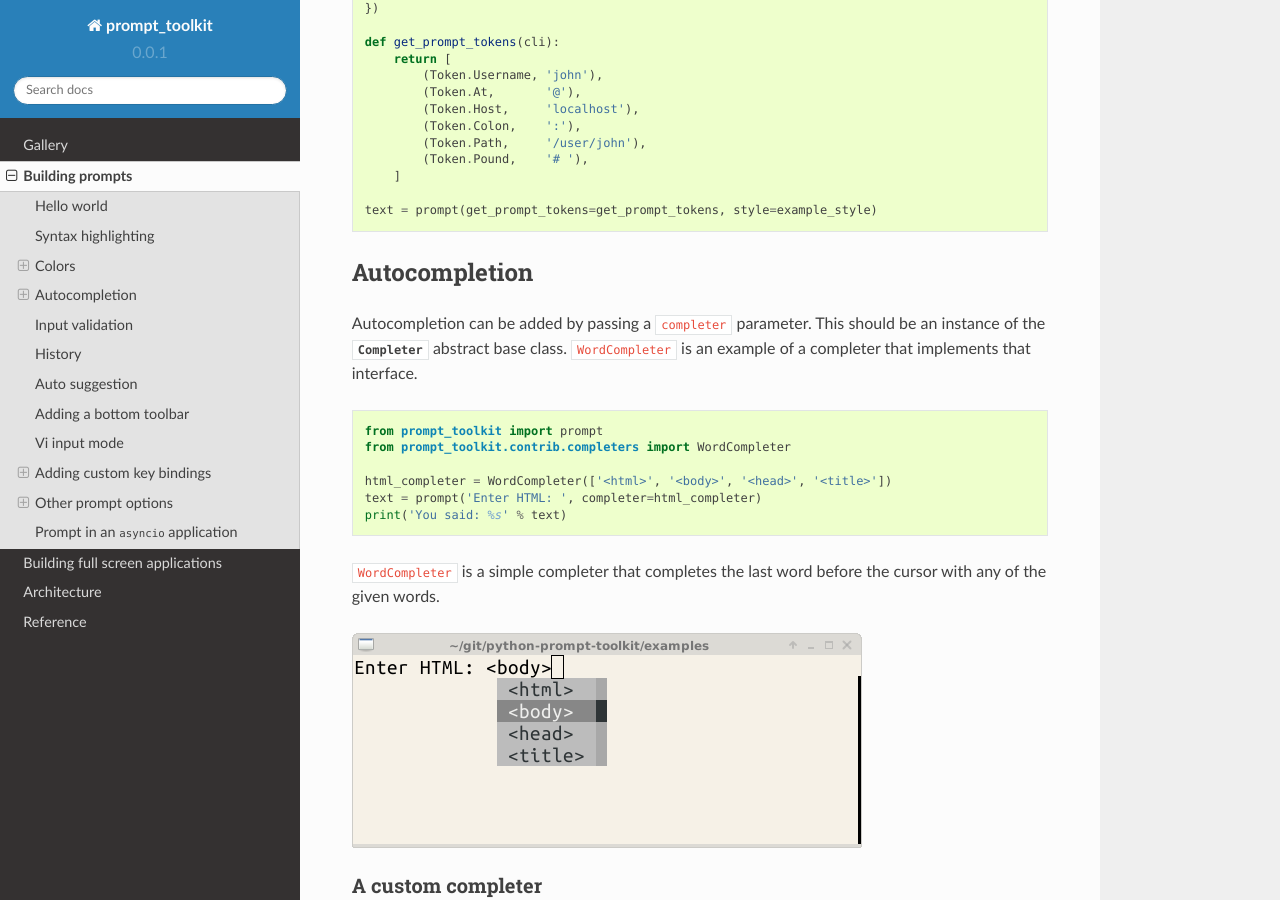
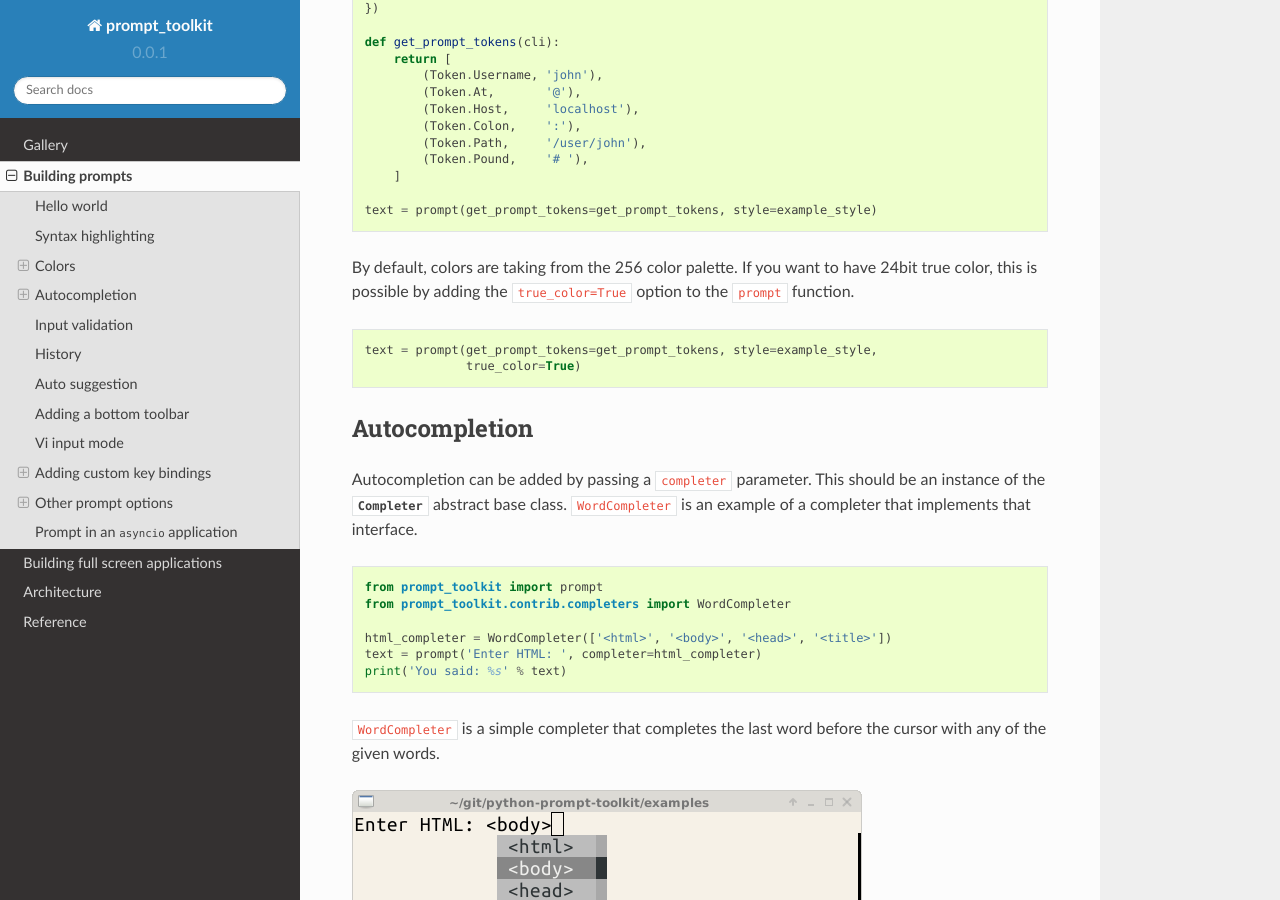
Before and after one commit to dbcli/pgcli, a Sphinx documentation site: the page built from docs/pages/building_prompts.rst, in a window 1280 px wide and 900 px high, scrolled down 2372 px. Built offline with Sphinx 7.4.7 and the Read the Docs theme 2.0.0, drawn with Linux system fonts in a browser that asks for light colours.

Commit message:
Mention true color in the documentation.

```diff
--- a/docs/pages/building_prompts.rst
+++ b/docs/pages/building_prompts.rst
@@ -138,6 +138,15 @@ Each token is a Pygments token and can be styled individually.
         ]
 
     text = prompt(get_prompt_tokens=get_prompt_tokens, style=example_style)
+
+By default, colors are taking from the 256 color palette. If you want to have
+24bit true color, this is possible by adding the ``true_color=True`` option to
+the ``prompt`` function.
+
+.. code:: python
+
+    text = prompt(get_prompt_tokens=get_prompt_tokens, style=example_style,
+                  true_color=True)
 
 
 Autocompletion
```
